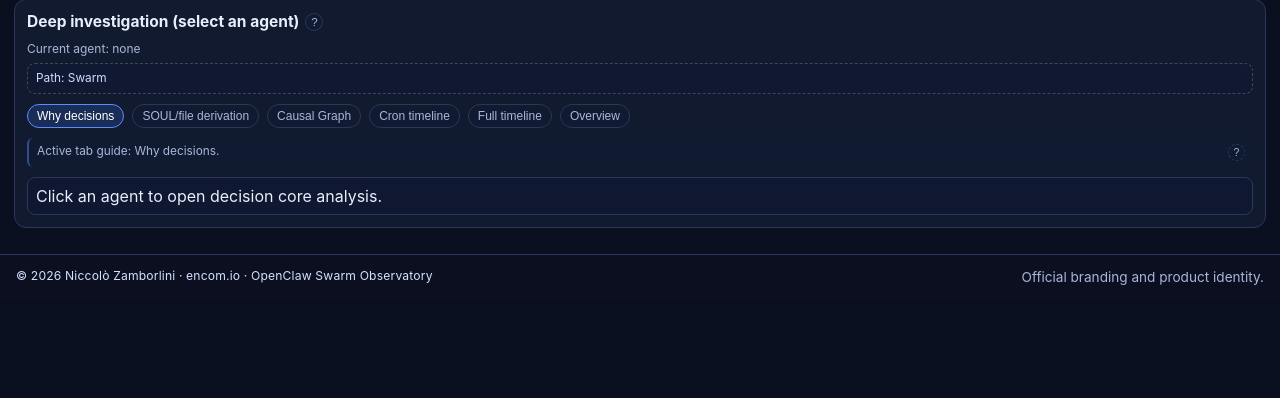
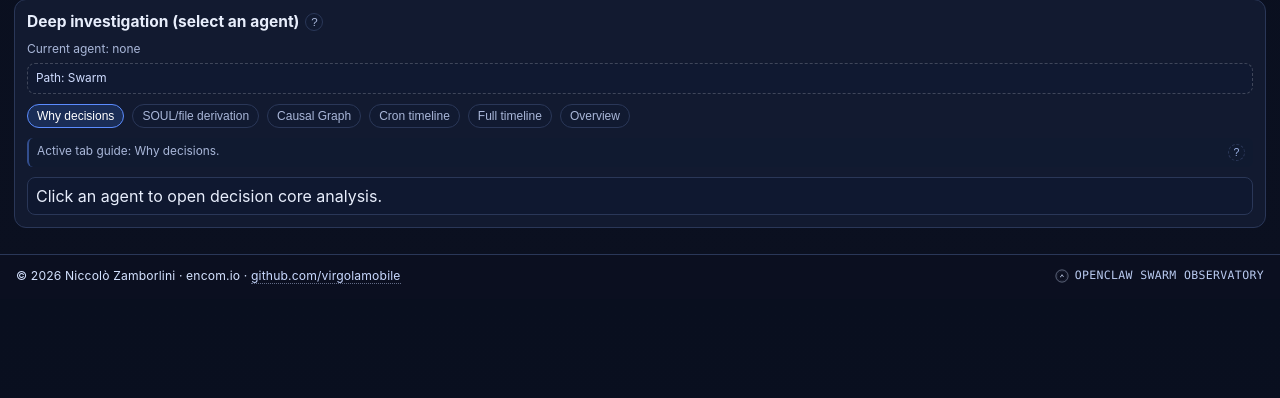
Before and after one commit to virgolamobile/openclaw-swarm-observatory, a Flask app: page / in a window 1280 px wide. Shown: the part 402-800 px from the top of the page. Run offline with Flask 3, Linux system fonts and the light colour scheme; some libraries are stand-ins or nearby versions.

Commit message:
Add clickable GitHub link in footer

```diff
--- a/templates/index.html
+++ b/templates/index.html
@@ -1215,6 +1215,32 @@
             color: #d4e2ff;
             letter-spacing: .15px;
         }
+        .site-footer-link {
+            color: #c9d9ff;
+            text-decoration: none;
+            border-bottom: 1px dotted rgba(201, 217, 255, .45);
+        }
+        .site-footer-link:hover {
+            color: #ffffff;
+            border-bottom-color: rgba(255, 255, 255, .78);
+        }
+        .site-footer-app {
+            display: inline-flex;
+            align-items: center;
+            gap: 6px;
+            color: #b9caf0;
+            letter-spacing: .35px;
+            text-transform: uppercase;
+            font-family: ui-monospace, SFMono-Regular, Menlo, Consolas, monospace;
+            font-size: .72rem;
+        }
+        .footer-mark {
+            width: 14px;
+            height: 14px;
+            color: #d4e2ff;
+            opacity: .92;
+            flex: 0 0 auto;
+        }
     </style>
 </head>
 <body>
@@ -1296,8 +1322,8 @@
 
     <footer class="site-footer" role="contentinfo" aria-label="Copyright and credits">
         <div class="site-footer-inner">
-            <div class="site-footer-copyright">© <span id="footer-year"></span> Niccolò Zamborlini · encom.io · OpenClaw Swarm Observatory</div>
-            <div class="meta">Official branding and product identity.</div>
+            <div class="site-footer-copyright">© <span id="footer-year"></span> Niccolò Zamborlini · encom.io · <a class="site-footer-link" href="https://github.com/virgolamobile" target="_blank" rel="noopener noreferrer">github.com/virgolamobile</a></div>
+            <div class="site-footer-app"><svg class="footer-mark" viewBox="0 0 64 64" fill="none" xmlns="http://www.w3.org/2000/svg" aria-hidden="true"><circle cx="32" cy="32" r="28" stroke="currentColor" stroke-width="2"></circle><circle cx="32" cy="32" r="22" stroke="currentColor" stroke-width="1" opacity="0.35"></circle><circle cx="32" cy="29" r="4" fill="currentColor"></circle><circle cx="26" cy="35" r="3.2" fill="currentColor" opacity="0.82"></circle><circle cx="38" cy="34" r="2.6" fill="currentColor" opacity="0.68"></circle></svg>OpenClaw Swarm Observatory</div>
         </div>
     </footer>
 
```
